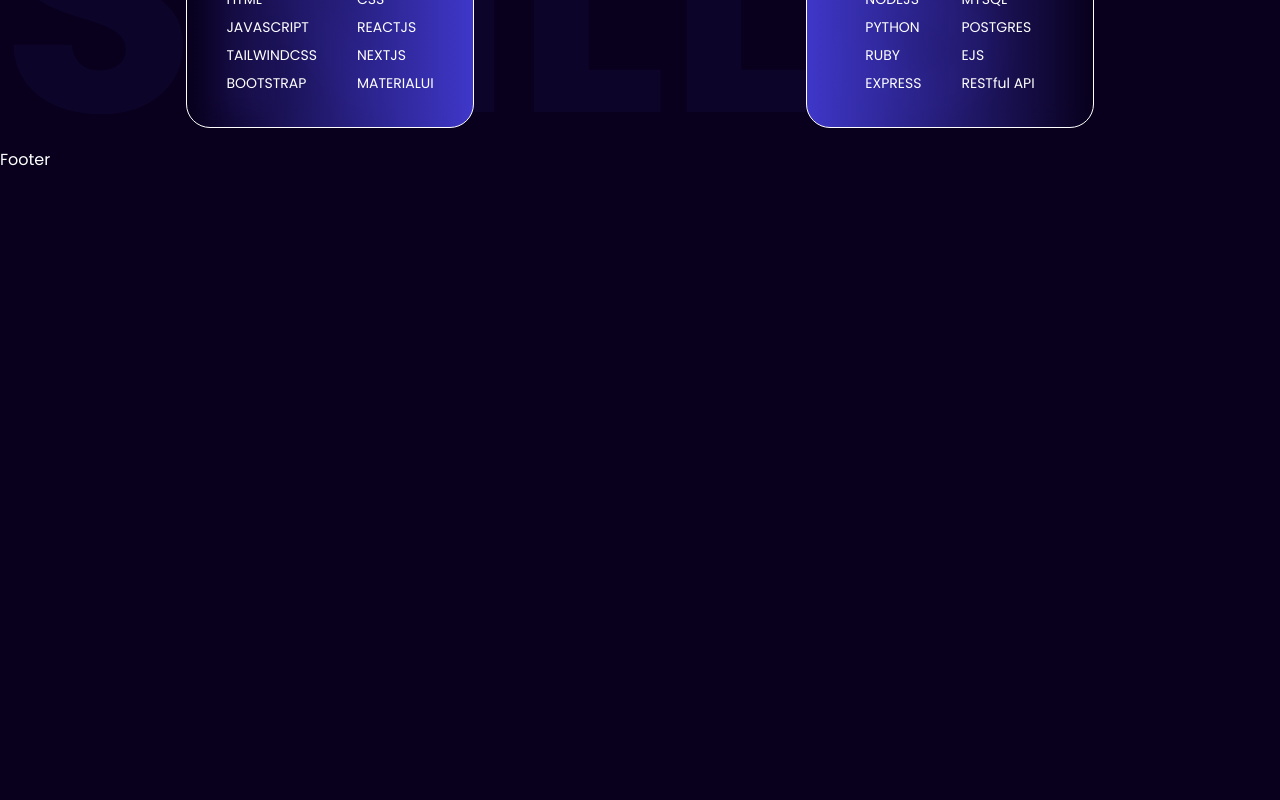
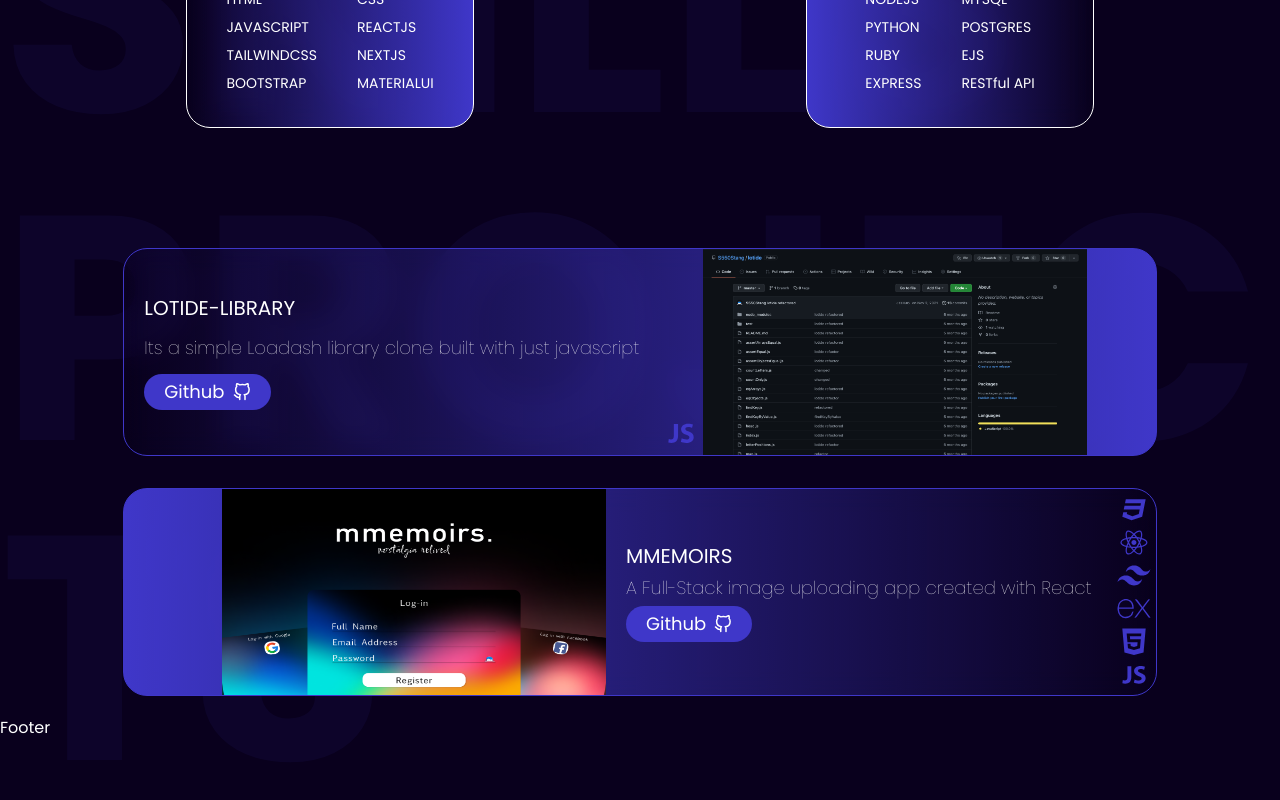
Before and after one commit to S550Stang/portfoliov3, a React (Create React App) app: page / in a window 1280 px wide. Shown: the part 2112-2912 px from the top of the page. Before the commit the page ends 2336 px from the top, so only its background shows below. Built offline with nearby package versions, Linux system fonts and the light colour scheme.

Commit message:
create projects section

```diff
--- a/src/components/Body/Body.js
+++ b/src/components/Body/Body.js
@@ -2,6 +2,7 @@ import { Heading } from "./bodyComponent/Heading";
 import { AboutSection } from "./bodyComponent/AboutSection";
 import { ExperienceSection } from "./bodyComponent/ExperienceSection";
 import { SkillsSection } from "./bodyComponent/SkillsSection";
+import { ProjectsSection1 } from "./bodyComponent/ProjectsSection1";
 
 export const Body = () => {
   return (
@@ -11,6 +12,7 @@ export const Body = () => {
       <AboutSection />
       <ExperienceSection />
       <SkillsSection />
+      <ProjectsSection1 />
     </div>
   );
 };
--- /dev/null
+++ b/src/components/Body/bodyComponent/ProjectsSection1.jsx
@@ -0,0 +1,85 @@
+import { DiJavascript1, DiCss3Full, DiHtml5, DiReact } from "react-icons/di";
+import { FiGithub } from "react-icons/fi";
+import { SiTailwindcss, SiExpress } from "react-icons/si";
+import Mmemoirs from "../../../assets/Mmemoirs.png";
+import Lotide from "../../../assets/Lotide.png";
+
+export const ProjectsSection1 = () => {
+  return (
+    <div className="container mx-auto p-5 ">
+      <p
+        className="absolute left-0 text-[#3F37C9]/40  font-bold break-all -z-10 text-[#3F37C9] opacity-20   text-9xl
+   md:text-[200px] lg:text-[250px] xl:text-[320px] 2xl:text-[400px]"
+      >
+        PROJECTS
+      </p>
+      <div className="mt-10 sm:mt-20  grid grid-cols-1 gap-y-4 sm:gap-y-8   text-white 2xl:px-20 ">
+        {/** Front - End Grid #1 */}
+        <div className="mx-auto bg-gradient-to-l from-[#3F37C9]  to-transparent bg-opacity-40  backdrop-blur-md  border border-[#3F37C9] rounded-3xl w-52 md:w-96 lg:w-4/5 xl:w-5/6 2xl:w-5/6 h-52 2xl:h-[400px] px-3 lg:px-0 flex overflow-hidden  font-normal">
+          <di
+            v
+            className="flex flex-col text-left justify-center items-start gap-y-3 2xl:gap-y-6 lg:px-5"
+          >
+            <p className="inline-block break-words xl:text-xl 2xl:text-2xl ">
+              LOTIDE-LIBRARY
+            </p>
+            <p className="inline-block break-words text-sm xl:text-lg 2xl:text-xl font-thin   ">
+              Its a simple Loadash library clone built with just javascript
+            </p>
+            <button className="bg-[#3F37C9] text-xs sm:text-sm xl:text-lg 2xl:text-xl  text-white cursor-pointer rounded-full px-5 py-1 hover:scale-110 transition duration-300 ease-in-out flex items-center  ">
+              <a
+                target="_blank"
+                rel="noreferrer"
+                href="https://github.com/S550Stang/lotide"
+              >
+                Github
+              </a>{" "}
+              <FiGithub className="ml-2" />
+            </button>
+          </di>
+          <div className="flex flex-col items-center justify-end p-1 ">
+            <DiJavascript1 className="text-4xl 2xl:text-5xl text-[#3F37C9]" />
+          </div>
+          <div className="hidden lg:inline-flex w-2/3 xl:w-96 2xl:w-[800px] h-full bg-[#3F37C9] ">
+            <img className="w-full" src={Lotide} alt="Loadash" />
+          </div>
+        </div>
+        {/** Back - End Grid #2 */}
+        <div className="mx-auto bg-gradient-to-r from-[#3F37C9]  to-transparent bg-opacity-40  backdrop-blur-md  border border-[#3F37C9] rounded-3xl w-52 md:w-96 lg:w-4/5 xl:w-5/6 2xl:w-5/6 h-52 2xl:h-[400px] px-3 lg:px-0 flex lg:flex-row-reverse  overflow-hidden  font-normal">
+          <div className="flex">
+            <div className="flex flex-col   text-left justify-center items-start gap-y-1 2xl:gap-y-6 lg:px-5">
+              <p className="inline-block break-words xl:text-xl 2xl:text-2xl ">
+                MMEMOIRS
+              </p>
+              <p className="inline-block break-words text-sm xl:text-lg 2xl:text-xl font-thin   ">
+                A Full-Stack image uploading app created with React
+              </p>
+              <button className="bg-[#3F37C9] text-xs sm:text-sm xl:text-lg 2xl:text-xl  text-white cursor-pointer rounded-full px-5 py-1 hover:scale-110 transition duration-300 ease-in-out flex items-center  ">
+                <a
+                  target="_blank"
+                  rel="noreferrer"
+                  href="https://github.com/S550Stang/Memoirs-Final-Project"
+                >
+                  Github
+                </a>{" "}
+                <FiGithub className="ml-2" />
+              </button>
+            </div>
+            <div className="flex flex-col items-center justify-end p-1 2xl:p-2 ">
+              <DiCss3Full className="text-4xl 2xl:text-5xl text-[#3F37C9]" />
+              <DiReact className="text-4xl 2xl:text-5xl text-[#3F37C9]" />
+              <SiTailwindcss className="text-4xl 2xl:text-5xl text-[#3F37C9]" />
+              <SiExpress className="text-4xl 2xl:text-5xl text-[#3F37C9]" />
+              <DiHtml5 className="text-4xl 2xl:text-5xl text-[#3F37C9]" />
+              <DiJavascript1 className="text-4xl 2xl:text-5xl text-[#3F37C9]" />
+            </div>
+          </div>
+          {/**Place Image here */}
+          <div className="hidden lg:inline-flex w-2/3 xl:w-96 2xl:w-[800px] h-full bg-[#3F37C9] ">
+            <img className="w-full" src={Mmemoirs} alt="memoirs picture" />
+          </div>
+        </div>
+      </div>
+    </div>
+  );
+};
```
Also changed, not shown: src/assets/Lotide.png (added), src/assets/Mmemoirs.png (added).
